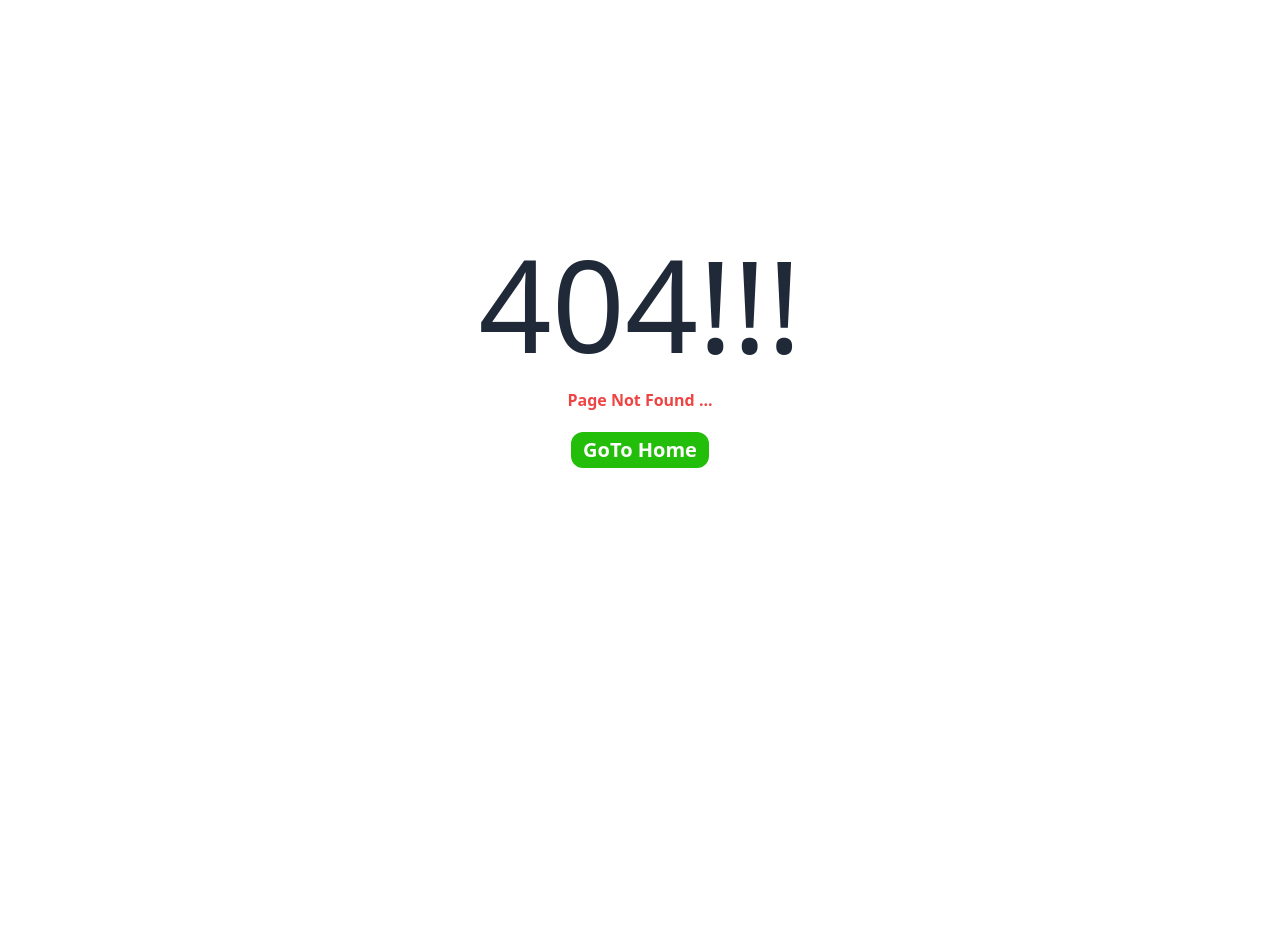
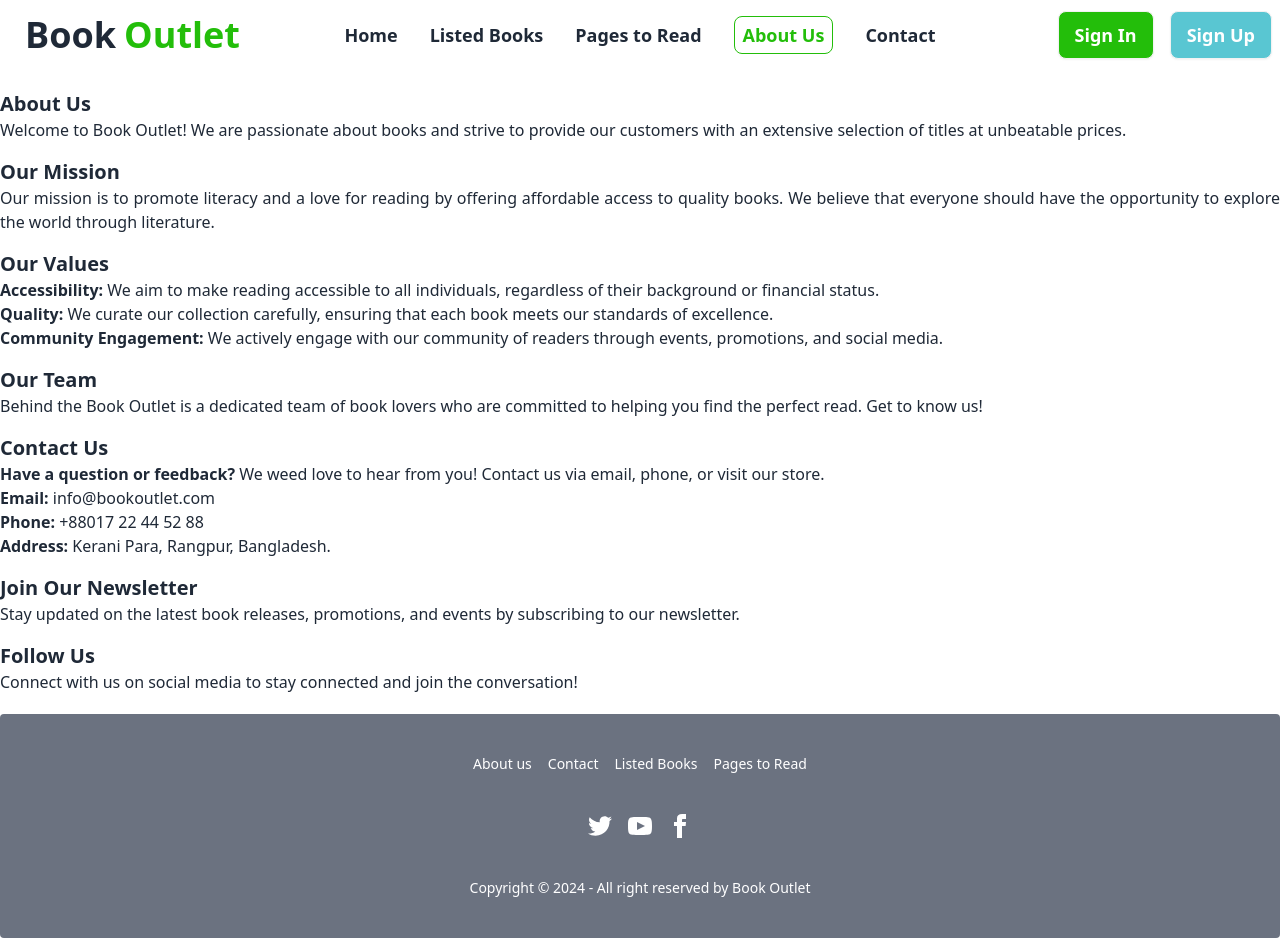
Before and after one commit to msahrana/b9-a8, a React (Vite) app: page /aboutUs in a window 1280 px wide. Before the commit this address had no page. Before the commit the page ends 800 px from the top, so only its background shows below. Built offline with nearby package versions, Linux system fonts and the light colour scheme.

Commit message:
about us page is added

```diff
--- a/src/components/Navbar/Navbar.jsx
+++ b/src/components/Navbar/Navbar.jsx
@@ -55,6 +55,26 @@ const Navbar = () => {
             >
               Pages to Read
             </NavLink>
+            <NavLink
+              className={({isActive}) =>
+                isActive
+                  ? "text-[#23be0a] border border-[#23be0a] px-2 py-1 font-semibold rounded-lg"
+                  : "font-semibold"
+              }
+              to="/aboutUs"
+            >
+              About Us
+            </NavLink>
+            <NavLink
+              className={({isActive}) =>
+                isActive
+                  ? "text-[#23be0a] border border-[#23be0a] px-2 py-1 font-semibold rounded-lg"
+                  : "font-semibold"
+              }
+              to="/contact"
+            >
+              Contact
+            </NavLink>
           </ul>
         </div>
         <Link to="/" className="btn btn-ghost lg:text-4xl font-bold">
@@ -93,6 +113,26 @@ const Navbar = () => {
           >
             Pages to Read
           </NavLink>
+          <NavLink
+            className={({isActive}) =>
+              isActive
+                ? "text-[#23be0a] text-lg border border-[#23be0a] px-2 py-1 font-bold rounded-lg"
+                : "font-bold text-lg"
+            }
+            to="/aboutUs"
+          >
+            About Us
+          </NavLink>
+          <NavLink
+            className={({isActive}) =>
+              isActive
+                ? "text-[#23be0a] text-lg border border-[#23be0a] px-2 py-1 font-bold rounded-lg"
+                : "font-bold text-lg"
+            }
+            to="/contact"
+          >
+            Contact
+          </NavLink>
         </ul>
       </div>
       <div className="navbar-end">
--- /dev/null
+++ b/src/pages/AboutUs/AboutUs.jsx
@@ -0,0 +1,92 @@
+const AboutUs = () => {
+  return (
+    <div className="text-justify space-y-4 my-5">
+      <section>
+        <h1 className="text-xl font-bold">About Us</h1>
+        <p>
+          Welcome to Book Outlet! We are passionate about books and strive to
+          provide our customers with an extensive selection of titles at
+          unbeatable prices.
+        </p>
+      </section>
+
+      <section>
+        <h2 className="text-xl font-bold">Our Mission</h2>
+        <p>
+          Our mission is to promote literacy and a love for reading by offering
+          affordable access to quality books. We believe that everyone should
+          have the opportunity to explore the world through literature.
+        </p>
+      </section>
+
+      <section>
+        <h2 className="text-xl font-bold">Our Values</h2>
+        <ul>
+          <li>
+            <span className="font-semibold">Accessibility:</span> We aim to make
+            reading accessible to all individuals, regardless of their
+            background or financial status.
+          </li>
+          <li>
+            <span className="font-semibold">Quality:</span> We curate our
+            collection carefully, ensuring that each book meets our standards of
+            excellence.
+          </li>
+          <li>
+            <span className="font-semibold">Community Engagement:</span> We
+            actively engage with our community of readers through events,
+            promotions, and social media.
+          </li>
+        </ul>
+      </section>
+
+      <section>
+        <h2 className="text-xl font-bold">Our Team</h2>
+        <p>
+          Behind the Book Outlet is a dedicated team of book lovers who are
+          committed to helping you find the perfect read. Get to know us!
+        </p>
+        {/* You can include profiles or descriptions of key team members here */}
+      </section>
+
+      <section>
+        <h2 className="text-xl font-bold">Contact Us</h2>
+        <p>
+          <span className="font-semibold">Have a question or feedback?</span> We
+          weed love to hear from you! Contact us via email, phone, or visit our
+          store.
+        </p>
+        <p>
+          <span className="font-semibold">Email:</span> info@bookoutlet.com
+        </p>
+        <p>
+          <span className="font-semibold">Phone:</span> +88017 22 44 52 88
+        </p>
+        <p>
+          <span className="font-semibold">Address:</span> Kerani Para, Rangpur,
+          Bangladesh.
+        </p>
+      </section>
+
+      <section>
+        <h2 className="text-xl font-bold">Join Our Newsletter</h2>
+        <p>
+          Stay updated on the latest book releases, promotions, and events by
+          subscribing to our newsletter.
+        </p>
+        {/* You can include a newsletter signup form here */}
+      </section>
+
+      <section>
+        <h2 className="text-xl font-bold">Follow Us</h2>
+        <p>
+          Connect with us on social media to stay connected and join the
+          conversation!
+        </p>
+        {/* You can include social media icons/links here */}
+      </section>
+    </div>
+  );
+};
+
+export default AboutUs;
--- a/src/routes/Routes/Routes.jsx
+++ b/src/routes/Routes/Routes.jsx
@@ -4,6 +4,7 @@ import ErrorPage from "../../pages/ErrorPage/ErrorPage";
 import Home from "../../pages/Home/Home";
 import ListedBooks from "../../pages/ListedBooks/ListedBooks";
 import Pages from "../../pages/Pages/Pages";
+import AboutUs from "../../pages/AboutUs/AboutUs";
 
 export const router = createBrowserRouter([
   {
@@ -23,6 +24,10 @@ export const router = createBrowserRouter([
         path: "/pages",
         element: <Pages></Pages>,
       },
+      {
+        path: "/aboutUs",
+        element: <AboutUs></AboutUs>,
+      },
     ],
   },
 ]);
```
